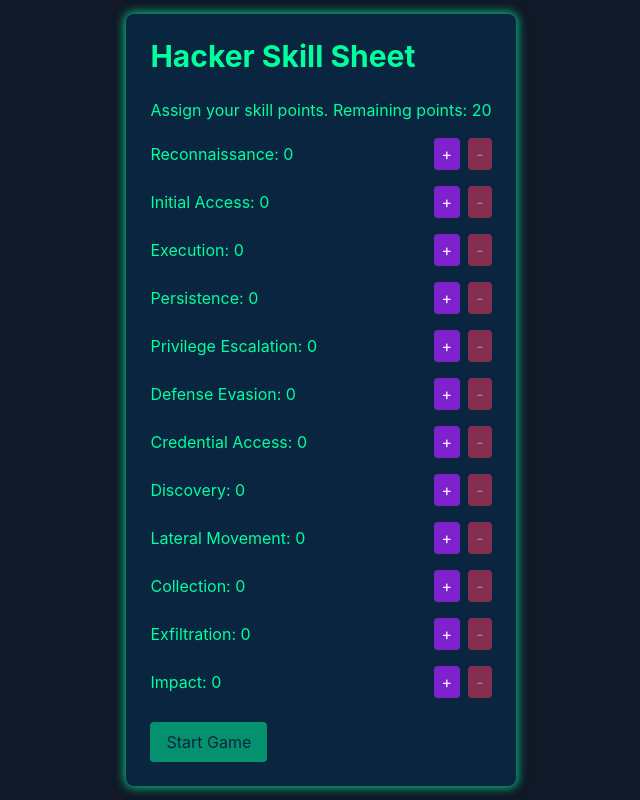
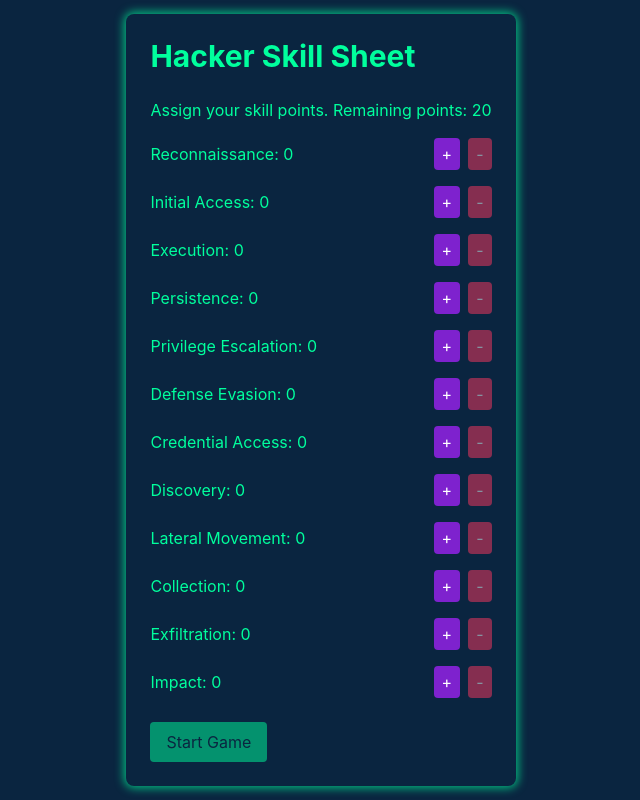
Before and after one commit to thestateofcybersecurity/mitreattack, a Next.js app: page /hackerSkillSheet in a window 1280 px wide. Shown: the whole page, without its empty margins (319-959 px from the left). Built offline with nearby package versions, Linux system fonts and the light colour scheme.

Commit message:
Update hackerSkillSheet.tsx

```diff
--- a/src/pages/hackerSkillSheet.tsx
+++ b/src/pages/hackerSkillSheet.tsx
@@ -1,10 +1,20 @@
 import React from 'react';
+import { useRouter } from 'next/router';
 import HackerSkillSheet from '@/components/HackerSkillSheet';
+import { HackerSkills } from '@/types';
 
 const HackerSkillSheetPage: React.FC = () => {
+  const router = useRouter();
+
+  const handleConfirm = (skills: HackerSkills) => {
+    // You might want to store the skills in a global state or context here
+    // For now, we'll just navigate to the game page
+    router.push('/game');
+  };
+
   return (
-    <div className="min-h-screen bg-gray-900 flex items-center justify-center">
-      <HackerSkillSheet />
+    <div className="min-h-screen bg-cyberBlue flex items-center justify-center">
+      <HackerSkillSheet onConfirm={handleConfirm} />
     </div>
   );
 };
```
